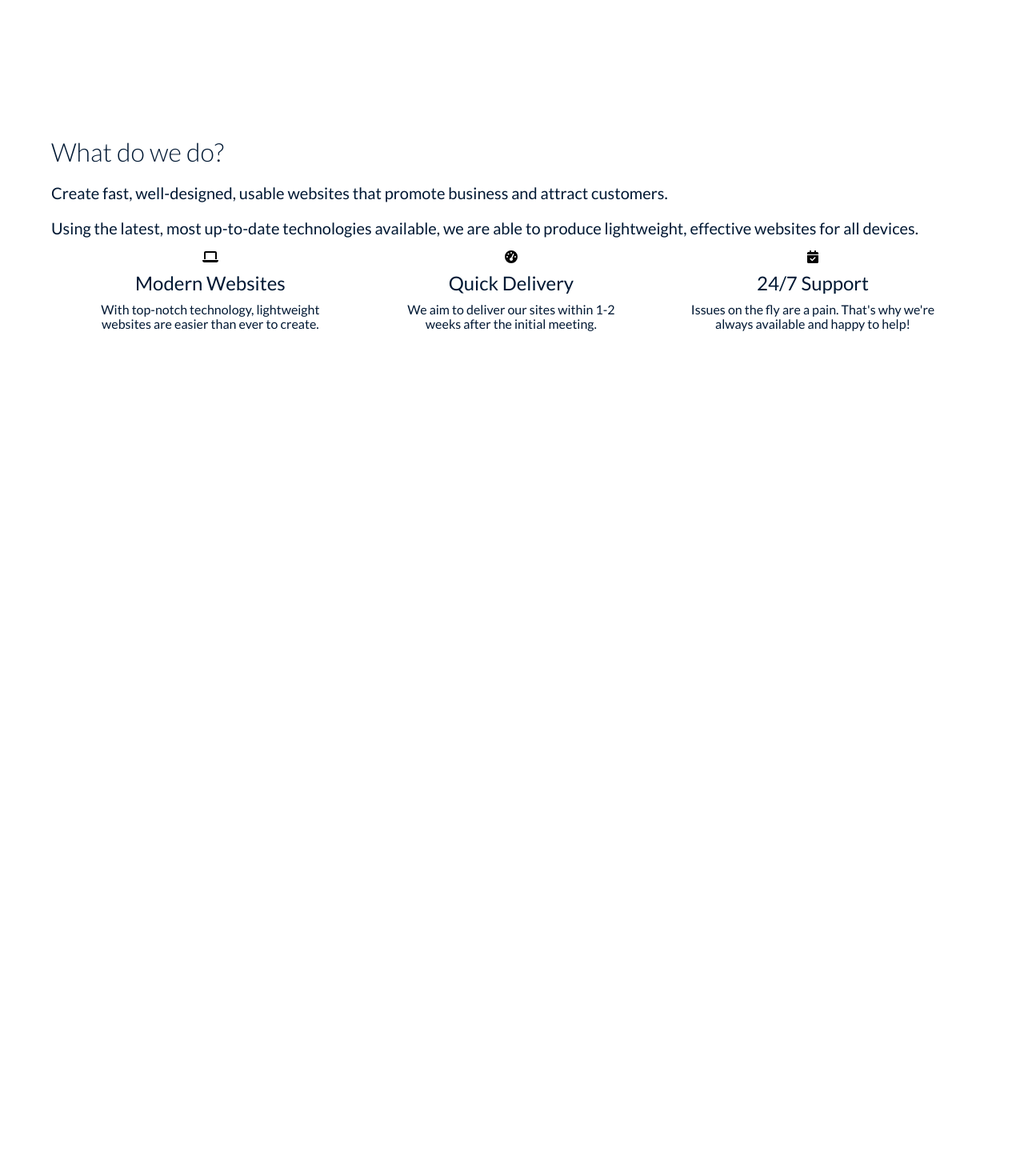
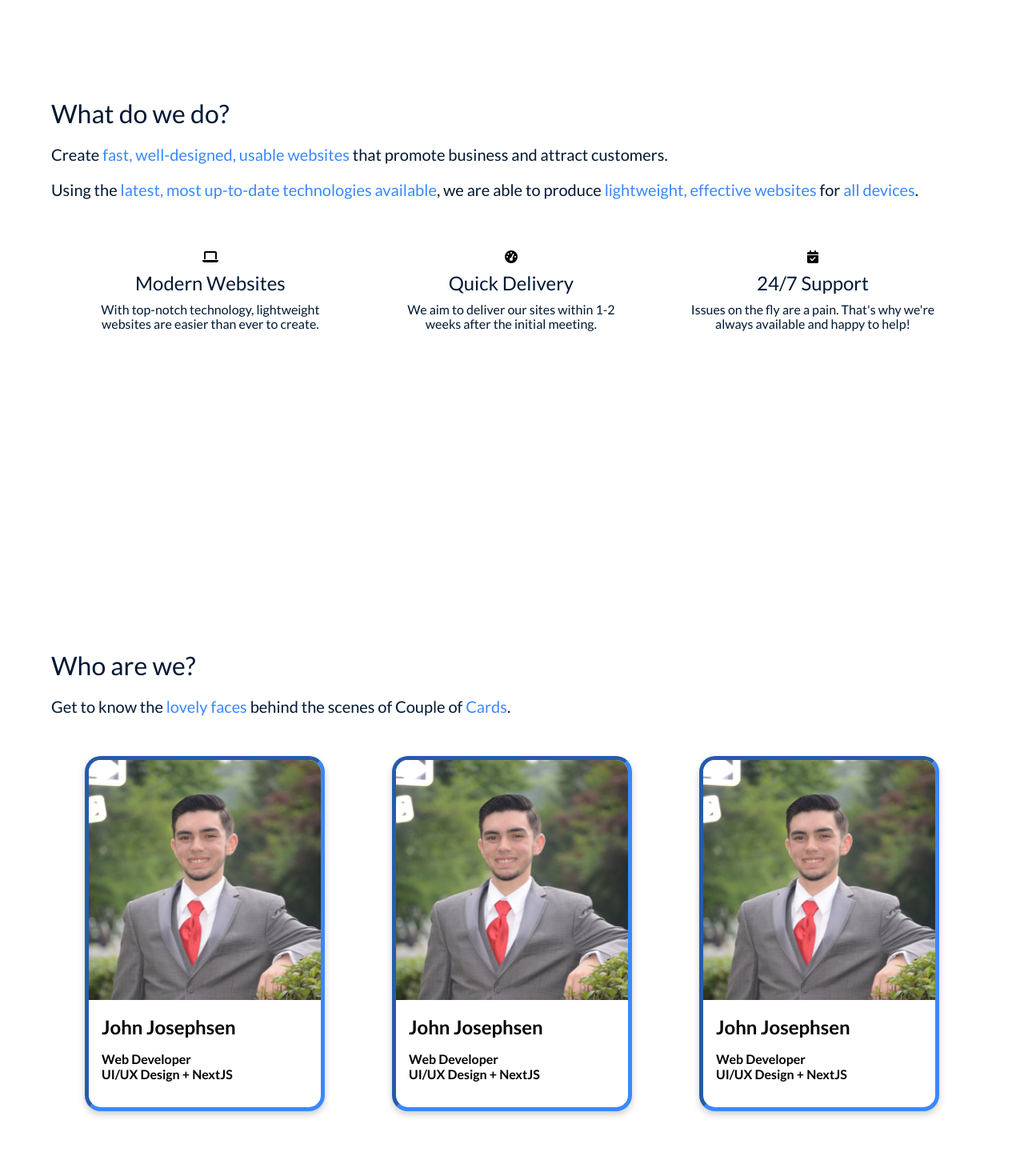
Before and after one commit to ojr4316/web-design, a Next.js app: page / in a window 1280 px wide. Shown: the part 900-2370 px from the top of the page at 80% size. Before the commit the page ends 1600 px from the top, so only its background shows below. Built offline with nearby package versions, Linux system fonts and the light colour scheme; a web font is replaced by a local one.

Commit message:
team portfolio contact section

```diff
--- a/components/Layout.tsx
+++ b/components/Layout.tsx
@@ -37,13 +37,27 @@ export default function Layout(props: Props) {
         className={styles.header}
         style={{ backgroundColor: navBackground }}
       >
-        <h1 className={styles.name}>Couple of <span className={styles.name_blue}>Cards</span></h1>
-        <nav className={styles.nav}>
-          <Link href=""><p className={styles.link}>About</p></Link>
-          <Link href=""><p className={styles.link}>Our Team</p></Link>
-          <Link href=""><p className={styles.link}>Portfolio</p></Link>
-          <Link href=""><p className={styles.link_button}>Contact</p></Link>
-        </nav>
+        <div className={styles.header_container}>
+          <Link href="/#intro">
+            <h1 className={styles.name}>
+              Couple of <span className={styles.name_blue}>Cards</span>
+            </h1>
+          </Link>
+          <nav className={styles.nav}>
+            <Link href="/#about">
+              <p className={styles.link}>About</p>
+            </Link>
+            <Link href="/#our_team">
+              <p className={styles.link}>Our Team</p>
+            </Link>
+            <Link href="/#portfolio">
+              <p className={styles.link}>Portfolio</p>
+            </Link>
+            <Link href="/#contact">
+              <p className={styles.link_button}>Contact</p>
+            </Link>
+          </nav>
+        </div>
       </header>
       <main className={styles.content}>{props.children}</main>
     </div>
--- a/pages/index.tsx
+++ b/pages/index.tsx
@@ -1,15 +1,38 @@
 import type { NextPage } from "next";
 import Layout from "../components/Layout";
+import layoutStyles from "../styles/Layout.module.css";
 import styles from "../styles/Home.module.css";
 import intro from "../public/intro.png";
+import john from "../public/john.jpeg";
 import { FontAwesomeIcon } from "@fortawesome/react-fontawesome";
-import { faCalendarCheck, faGaugeHigh, faLaptop } from "@fortawesome/free-solid-svg-icons";
+import {
+  faCalendarCheck,
+  faGaugeHigh,
+  faLaptop,
+} from "@fortawesome/free-solid-svg-icons";
+import { useState, useEffect } from "react";
 
 export default function Home() {
+  const [cardPos, setCardPos] = useState(0);
+  const handleScroll = () => {
+    if (window.scrollY > 1500) {
+      setCardPos(1);
+    }
+  };
+
+  useEffect(() => {
+    window.addEventListener("scroll", handleScroll, true);
+
+    // Remove the event listener
+    return () => {
+      window.removeEventListener("scroll", handleScroll, true);
+    };
+  }, []);
+
   return (
     <Layout>
       <div className={styles.container}>
-        <div className={styles.intro}>
+        <section id="intro" className={styles.intro}>
           <div className={styles.intro_left}>
             <h2 className={styles.primary_header}> Got an idea? </h2>
             <h4 className={styles.secondary_header}>
@@ -26,34 +49,130 @@ export default function Home() {
             alt="Intro Image"
             className={styles.intro_image}
           />
-        </div>
+        </section>
         <section id="about" className={styles.about}>
           <h2 className={styles.primary_header}> What do we do? </h2>
           <p className={styles.primary_text}>
-            Create fast, well-designed, usable websites that promote business
-            and attract customers.
+            Create{" "}
+            <span className={styles.primary_text_b}>
+              fast, well-designed, usable websites
+            </span>{" "}
+            that promote business and attract customers.
           </p>
           <p className={styles.primary_text}>
-            Using the latest, most up-to-date technologies available, we are
-            able to produce lightweight, effective websites for all devices.
+            Using the{" "}
+            <span className={styles.primary_text_b}>
+              latest, most up-to-date technologies available
+            </span>
+            , we are able to produce{" "}
+            <span className={styles.primary_text_b}>
+              lightweight, effective websites
+            </span>{" "}
+            for <span className={styles.primary_text_b}>all devices</span>.
           </p>
           <div className={styles.icons}>
             <div className={styles.icon_container}>
               <FontAwesomeIcon icon={faLaptop} className={styles.icon} />
               <h5 className={styles.small_header}>Modern Websites</h5>
-              <p className={styles.secondary_text}>With top-notch technology, lightweight websites are easier than ever to create.</p>
+              <p className={styles.secondary_text}>
+                With top-notch technology, lightweight websites are easier than
+                ever to create.
+              </p>
             </div>
             <div className={styles.icon_container}>
-            <FontAwesomeIcon icon={faGaugeHigh} className={styles.icon}/>
+              <FontAwesomeIcon icon={faGaugeHigh} className={styles.icon} />
               <h5 className={styles.small_header}>Quick Delivery</h5>
-              <p className={styles.secondary_text}>We aim to deliver our sites within 1-2 weeks after the initial meeting.</p>
+              <p className={styles.secondary_text}>
+                We aim to deliver our sites within 1-2 weeks after the initial
+                meeting.
+              </p>
             </div>
             <div className={styles.icon_container}>
-            <FontAwesomeIcon icon={faCalendarCheck} className={styles.icon}/>
+              <FontAwesomeIcon icon={faCalendarCheck} className={styles.icon} />
               <h5 className={styles.small_header}>24/7 Support</h5>
-              <p className={styles.secondary_text}>Issues on the fly are a pain. That&apos;s why we&apos;re always available and happy to help!</p>
+              <p className={styles.secondary_text}>
+                Issues on the fly are a pain. That&apos;s why we&apos;re always
+                available and happy to help!
+              </p>
             </div>
           </div>
+        </section>
+        <section id="our_team" className={styles.our_team}>
+          <h2 className={styles.primary_header}> Who are we? </h2>
+          <p className={styles.primary_text}>
+            Get to know the
+            <span className={styles.primary_text_b}> lovely faces</span> behind
+            the scenes of Couple of
+            <span className={styles.primary_text_b}> Cards</span>.
+          </p>
+          <div className={styles.card_container}>
+            <div
+              className={cardPos == 0 ? styles.card_main3 : styles.card_main3_f}
+            >
+              <img
+                src={john.src}
+                alt="John Josephsen"
+                className={styles.card_image}
+              />
+              <div className={styles.card_info}>
+                <h5 className={styles.card_name}>John Josephsen</h5>
+                <h5 className={styles.card_role}>Web Developer</h5>
+                <h5 className={styles.card_role}>UI/UX Design + NextJS</h5>
+              </div>
+            </div>
+            <div
+              className={cardPos == 0 ? styles.card_main2 : styles.card_main2_f}
+            >
+              <img
+                src={john.src}
+                alt="John Josephsen"
+                className={styles.card_image}
+              />
+              <div className={styles.card_info}>
+                <h5 className={styles.card_name}>John Josephsen</h5>
+                <h5 className={styles.card_role}>Web Developer</h5>
+                <h5 className={styles.card_role}>UI/UX Design + NextJS</h5>
+              </div>
+            </div>
+            <div
+              className={cardPos == 0 ? styles.card_main : styles.card_main_f}
+            >
+              <img
+                src={john.src}
+                alt="John Josephsen"
+                className={styles.card_image}
+              />
+              <div className={styles.card_info}>
+                <h5 className={styles.card_name}>John Josephsen</h5>
+                <h5 className={styles.card_role}>Web Developer</h5>
+                <h5 className={styles.card_role}>UI/UX Design + NextJS</h5>
+              </div>
+            </div>
+          </div>
+        </section>
+        <section id="portfolio" className={styles.portfolio}>
+          <h2 className={styles.primary_header}> Some of our past work </h2>
+          <p className={styles.primary_text}>
+            Check out some of our{" "}
+            <span className={styles.primary_text_b}>
+              top rates clients and their reviews
+            </span>{" "}
+            of our work!
+          </p>
+        </section>
+        <section id="contact" className={styles.contact}>
+          <h2 className={styles.primary_header}> Contact us today! </h2>
+          <p className={styles.primary_text}>
+            Get in contact with our{" "}
+            <span className={styles.primary_text_b}>
+              best-in-class developers
+            </span>{" "}
+            and let&apos;s start{" "}
+            <span className={styles.primary_text_b}>
+              making your idea a reality
+            </span>
+            .
+          </p>
         </section>
       </div>
     </Layout>
--- a/styles/Home.module.css
+++ b/styles/Home.module.css
@@ -8,7 +8,7 @@
   overflow-y: auto;
 }
 
-.intro, .about {
+.intro, .about, .our_team, .portfolio, .contact {
   display: flex;
   flex-direction: row;
   justify-content: center;
@@ -21,7 +21,7 @@
 
 .primary_header, .secondary_header {
   font-size: 32px;
-  font-weight: 300;
+  font-weight: 400;
   color: var(--color-text);
 }
 
@@ -32,6 +32,13 @@
 .primary_text {
   font-size: 20px;
   color: var(--color-text);
+  margin-top: 20px;
+  line-height: 24px;
+}
+
+.primary_text_b{
+  font-size: 20px;
+  color: var(--color-primary);
   margin-top: 20px;
   line-height: 24px;
 }
@@ -68,7 +75,7 @@
   justify-content: center;
   align-items: center;
   text-align: center;
-  margin: 16px 32px;
+  margin: 64px 32px;
 }
 
 .icon {
@@ -88,3 +95,123 @@
   margin-top: 10px;
   line-height: 18px;
 }
+
+/*START OUR_TEAM SECTION CSS*/
+.our_team {
+  display: flex;
+  flex-direction: column;
+  justify-content: center;
+  align-items: flex-start;
+  text-align: left;
+}
+
+.card_container {
+  margin-top: 50px;
+  width: 100%;
+  max-width: 1280px;
+  display: flex;
+  flex-direction: row;
+  justify-content: space-around;
+}
+
+.card_main {
+  border: 5px inset var(--color-primary);
+  box-shadow: 0 4px 8px 0 rgba(0,0,0,0.2);
+  border-radius: 20px;
+  width: 300px;
+  transform: translate(-600px);
+  background-color: white;
+}
+
+.card_main_f {
+  border: 5px inset var(--color-primary);
+  box-shadow: 0 4px 8px 0 rgba(0,0,0,0.2);
+  border-radius: 20px;
+  width: 300px;
+  background-color: white;
+  transition-duration: 1.5s;
+  opacity: 100%;
+}
+
+.card_main2_f {
+  border: 5px inset var(--color-primary);
+  box-shadow: 0 4px 8px 0 rgba(0,0,0,0.2);
+  border-radius: 20px;
+  width: 300px;
+  background-color: white;
+  transition-duration: 1.5s;
+  transition-delay: 0.5s;
+  opacity: 100%;
+}
+
+.card_main2 {
+  border: 5px inset var(--color-primary);
+  box-shadow: 0 4px 8px 0 rgba(0,0,0,0.2);
+  border-radius: 20px;
+  width: 300px;
+  opacity: 75%;
+  transform: translate(-300px);
+  background-color: white;
+}
+
+.card_main3 {
+  border: 5px inset var(--color-primary);
+  box-shadow: 0 4px 8px 0 rgba(0,0,0,0.2);
+  border-radius: 20px;
+  width: 300px;
+  opacity: 50%;
+  background-color: white;
+}
+
+.card_main3_f {
+  border: 5px inset var(--color-primary);
+  box-shadow: 0 4px 8px 0 rgba(0,0,0,0.2);
+  border-radius: 20px;
+  width: 300px;
+  opacity: 100%;
+  background-color: white;
+  transition-duration: 1.5s;
+  transition-delay: 1s;
+}
+
+.card_image{
+  width: 100%;
+  height: 300px;
+  border-radius: 15px 15px 0 0;
+  object-fit: cover;
+  object-position: top;
+}
+
+.card_info {
+  padding: 16px 16px 32px;
+}
+
+.card_name {
+  font-size: 24px;
+  margin-bottom: 16px;
+}
+
+.card_role {
+  font-size: 16px;
+}
+/*END OUT_TEAM CSS*/
+
+/*START PORTFOLIO SECTION CSS*/
+.portfolio {
+  display: flex;
+  flex-direction: column;
+  justify-content: center;
+  align-items: flex-start;
+  text-align: left;
+}
+
+/*END PORTFOLIO CSS*/
+
+/*START CONTACT SECTION CSS*/
+.contact {
+  display: flex;
+  flex-direction: column;
+  justify-content: center;
+  align-items: flex-start;
+  text-align: left;
+}
```
Also changed, not shown: styles/Layout.module.css (+15 -0 lines), public/john.jpeg (added), 1 other file (tests, documents, lock files or other folders).
